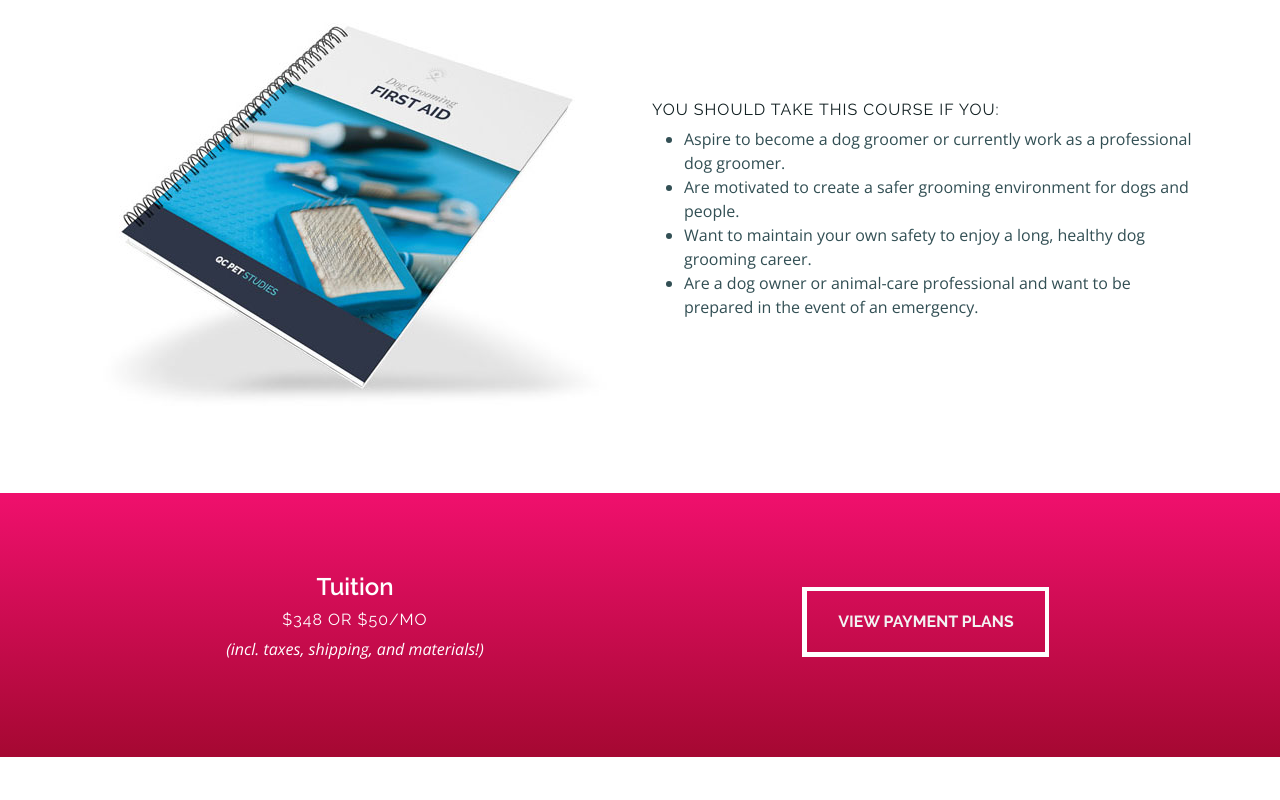
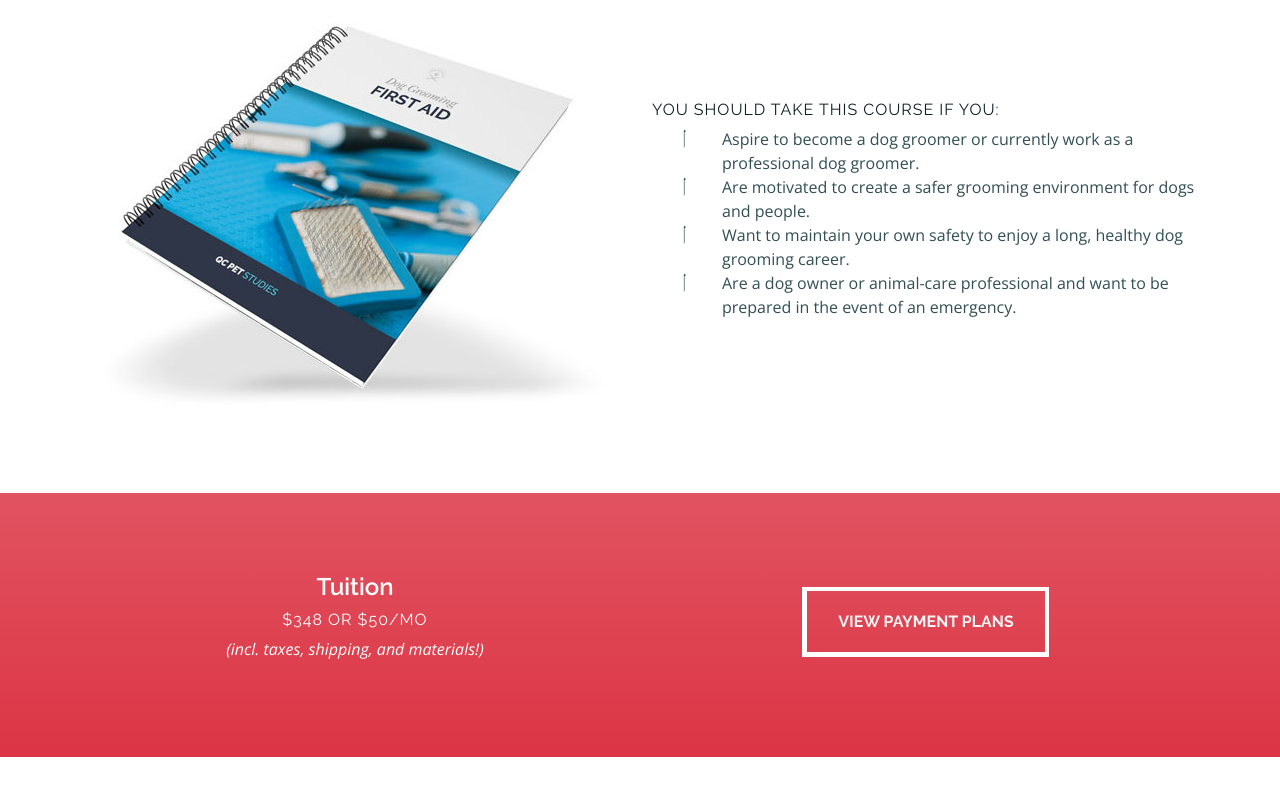
Before and after one commit to QCCareerSchool-Org/www.qcpetstudies.com, a Next.js app: page /dog-grooming-courses/first-aid in a window 1280 px wide. Shown: the part 700-1500 px from the top of the page. Built offline with nearby package versions, Linux system fonts and the light colour scheme; no server answers.

Commit message:
- added new changes

```diff
--- a/src/pages/dog-grooming-courses/first-aid/index.tsx
+++ b/src/pages/dog-grooming-courses/first-aid/index.tsx
@@ -7,7 +7,6 @@ import faCertificate from '../../../images/fa-certificate-desktop.jpg';
 import firstAidBook from '../../../images/first-aid-book-white.jpg';
 import firstAidLogo from '../../../images/first-aid-logo.svg';
 import viewPaymentPlan from '../../../images/view-payment-plans.svg';
-
 
 const DogGroomingPage: NextPage = () => {
   return (
@@ -41,13 +40,13 @@ const DogGroomingPage: NextPage = () => {
               <Image src={firstAidBook} alt="First Aid book" width={504} height={385} />
             </div>
             <div className="col-12 col-md-10 offset-md-1 col-lg-6 offset-lg-0 mb-2 mb-lg-0 text-lg-start">
-              <div className="nectar-fancy-ul">
+              <div className="nectar-fancy-ul animated-in">
                 <h4>You should take this course if you:</h4>
                 <ul>
-                  <li> Aspire to become a dog groomer or currently work as a professional dog groomer.</li>
-                  <li> Are motivated to create a safer grooming environment for dogs and people.</li>
-                  <li> Want to maintain your own safety to enjoy a long, healthy dog grooming career.</li>
-                  <li> Are a dog owner or animal-care professional and want to be prepared in the event of an emergency.</li>
+                  <li><i className="icon-default-style icon-ok extra-color-2"></i>Aspire to become a dog groomer or currently work as a professional dog groomer.</li>
+                  <li><i className="icon-default-style icon-ok extra-color-2"></i> Are motivated to create a safer grooming environment for dogs and people.</li>
+                  <li><i className="icon-default-style icon-ok extra-color-2"></i> Want to maintain your own safety to enjoy a long, healthy dog grooming career.</li>
+                  <li><i className="icon-default-style icon-ok extra-color-2"></i> Are a dog owner or animal-care professional and want to be prepared in the event of an emergency.</li>
                 </ul>
               </div>
             </div>
@@ -55,7 +54,7 @@ const DogGroomingPage: NextPage = () => {
         </div>
       </section>
 
-      <section id="firstAidSection " className="red-grad">
+      <section id="firstAidSection " className="bg-danger bg-gradient">
         <div className="container text-center">
           <div className="row align-items-center">
             <div className="col-12 col-lg-6 text-white">
@@ -79,7 +78,7 @@ const DogGroomingPage: NextPage = () => {
           <div className="row align-items-center">
             <div className="col-12 col-lg-6">
               <h3>QC&apos;s First Aid Course Includes:</h3>
-              <div className="nectar-fancy-ul" data-list-icon="icon-ok" data-animation="false" data-animation-delay="0" data-color="extra-color-2" data-alignment="left">
+              <div className="nectar-fancy-ul">
                 <ul>
                   <li> Course texts that provide in-depth information on preventing and responding to dog grooming emergencies.</li>
                   <li> Video tutorials featuring your course tutors (including a Certified Master Groomer and a Pet First Aid instructor).</li>
@@ -95,7 +94,7 @@ const DogGroomingPage: NextPage = () => {
         </div>
       </section>
 
-      <section className="bg-dark-shade">
+      <section className="bg-dark-gray">
         <div className="container text-center">
           <div className="row align-items-center">
             <div className="col-12 pt-4">
@@ -147,36 +146,17 @@ const DogGroomingPage: NextPage = () => {
         </div>
       </section>
 
-      <section className="enroll-banner">
+      <section className="bg-dark">
         <div className="container text-center">
           <div className="row align-items-center">
             <div className="col-12">
               <h1 className="text-white">Receive First Aid Training <strong>FREE</strong></h1>
-              <h3 className="text-white">When You Enroll in the <a href="/online-courses/dog-grooming/">Online Dog Grooming Course</a></h3>
-              <a className="nectar-button jumbo regular regular-button" href="https://enroll.doggroomingcourse.com/course.php?c%5B%5D=dg&amp;c%5B%5D=fa" data-color-override="#57c3d7" data-hover-color-override="false" data-hover-text-color-override="#fff"><span>ENROLL NOW</span></a>
+              <h3 className="text-white mt-4">When You Enroll in the <a href="/online-courses/dog-grooming/" className="text-primary text-decoration-none">Online Dog Grooming Course</a></h3>
+              <a className="btn mt-4 bg-primary btn-lg text-white" href="https://enroll.doggroomingcourse.com/course.php?c%5B%5D=dg&amp;c%5B%5D=fa"><span>ENROLL NOW</span></a>
             </div>
           </div>
         </div>
       </section>
-
-      <style jsx>{`
-      .red-grad{
-        background: linear-gradient(to bottom,#f0106d 0%,#a50832 100%);
-      }
-      .bg-dark-shade{
-        background-color: #999999;
-      }
-      .enroll-banner{
-        background-color: #00062b;
-      }
-      .nectar-button {
-        font-size: 14px;
-        padding: 15px 22px;
-        background-color: #57c3d7!important;
-        color:#fff;
-        font-size: 18px;
-        padding: 25px 40px;
-   }`}</style>
     </DefaultLayout>
   );
 };
--- a/src/styles/global.scss
+++ b/src/styles/global.scss
@@ -10,6 +10,8 @@
   "gray": #9095a5,
   "light": #e9e9e9,
   "dark": #2b313c,
+  "danger":#dc3545,
+  "dark-gray": #999999,
 );
 
 $body-color: #324F54;
@@ -109,6 +111,42 @@ h4, .h4, h5, .h5, h6, .h6 {
   font-weight: 400;
   text-transform: uppercase;
   letter-spacing: 1px;
+}
+
+.nectar-fancy-ul ul li .icon-default-style[class^=icon-] {
+  line-height: 30px;
+  font-size: 16px;
+  height: 100%;
+  line-height: 22px;
+  background-color: transparent;
+}
+li{
+  opacity: 1;
+  left: 0px;
+}
+.nectar-fancy-ul ul li i, .nectar-fancy-ul ul li i.icon-default-style {
+  position: absolute;
+  left: 0;
+  top: 0;
+  width: 20px;
+}
+.icon-ok:before {
+  content: "\f00c";
+}
+[class^="icon-"]:before, [class*=" icon-"]:before {
+  text-decoration: inherit;
+  speak: none;
+}
+
+.nectar-fancy-ul ul li {
+  list-style: none;
+  position: relative;
+  padding-left: 38px;
+}
+.nectar-fancy-ul[data-animation=true] ul li {
+  opacity: 0;
+  left: -20px;
+  margin-bottom: 5px;
 }
 
 @media (max-width: 575px) {
```
